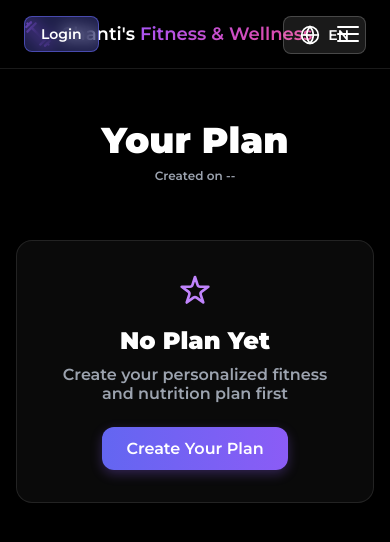
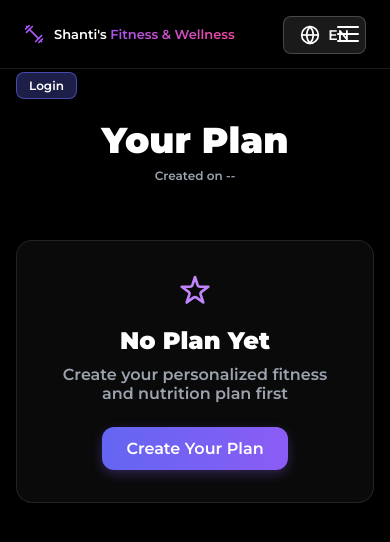
Before and after one commit to rodrigoshantilal-design/shantis-fitness, a website: page public/plan.html in a window 390 px wide. Drawn offline with Linux system fonts and the light colour scheme.

Commit message:
Mobile: move login button abaixo da navbar, reduz logo
- Login button desce para top: 4.5rem no mobile (abaixo da navbar)
- Logo com font menor (13px) para dar espaço ao idioma e hamburger

Co-Authored-By: Claude Sonnet 4.6 <noreply@anthropic.com>

```diff
--- a/public/css/styles.css
+++ b/public/css/styles.css
@@ -1085,6 +1085,23 @@ input::placeholder, textarea::placeholder {
 }
 
 @media (max-width: 767px) {
+  /* ---- Botão de login: desce para não sobrepor o logo ---- */
+  .nav-login-btn {
+    top: 4.5rem !important;
+    left: 1rem !important;
+    font-size: 0.75rem !important;
+    padding: 0.3rem 0.75rem !important;
+  }
+
+  /* ---- Logo: tamanho menor para dar espaço ao seletor de idioma e hamburger ---- */
+  .nav-logo > span {
+    font-size: 13px !important;
+  }
+  .nav-logo svg {
+    width: 20px !important;
+    height: 20px !important;
+  }
+
   /* Mostra o botão hamburger no mobile */
   .hamburger-btn {
     display: flex;
```
